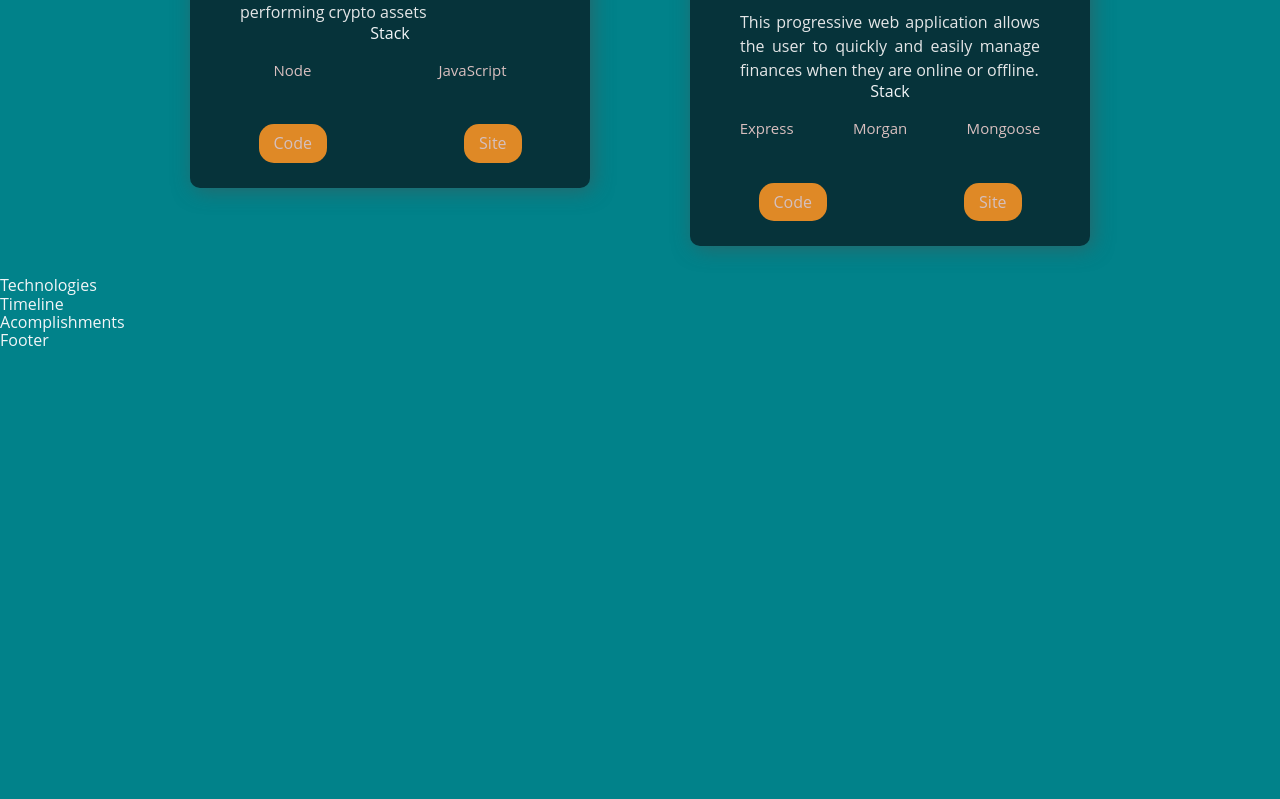
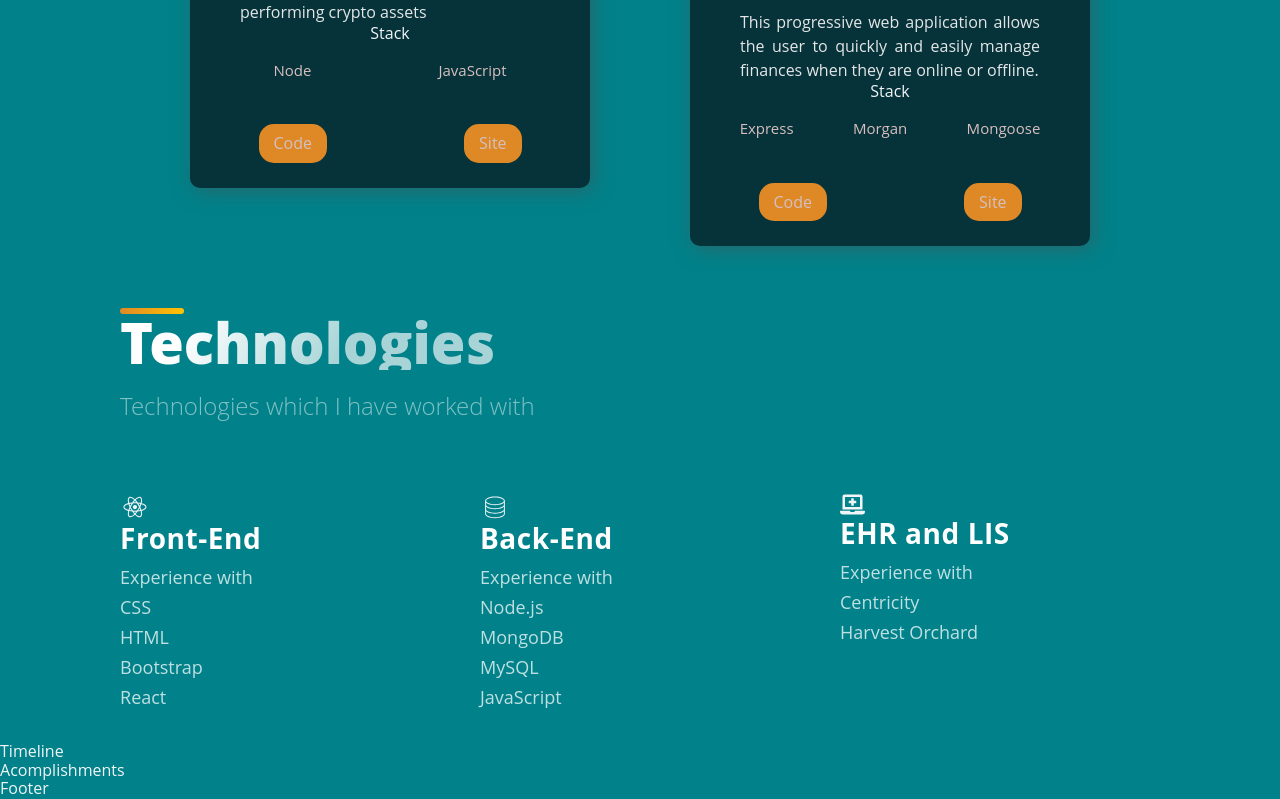
Before and after one commit to DMAN28/supreme-portfolio, a Next.js app: page / in a window 1280 px wide. Shown: the part 2508-3307 px from the top of the page. Before the commit the page ends 2859 px from the top, so only its background shows below. Built offline with nearby package versions, Linux system fonts and the light colour scheme.

Commit message:
added a technologies section

```diff
--- a/src/components/Technologies/Technologies.js
+++ b/src/components/Technologies/Technologies.js
@@ -1,12 +1,60 @@
 import React from 'react';
-import { DiFirebase, DiReact, DiZend } from 'react-icons/di';
+import { DiStreamline, DiReact, DiJekyllSmall } from 'react-icons/di';
+import { FaLaptopMedical } from 'react-icons/fa';
 import { Section, SectionDivider, SectionText, SectionTitle } from '../../styles/GlobalComponents';
 import { List, ListContainer, ListItem, ListParagraph, ListTitle } from './TechnologiesStyles';
 
 const Technologies = () =>  (
-  <div>
-    Technologies
-  </div>
+  <Section id="tech">
+    <SectionDivider/>
+    <SectionTitle>Technologies</SectionTitle>
+    <SectionText>
+      Technologies which I have worked with
+    </SectionText>
+    <List>
+      <ListItem>
+         <DiReact size="3rem"/>
+         <ListContainer>
+          <ListTitle>Front-End</ListTitle>
+          <ListParagraph>
+            Experience with <br/>
+            CSS<br/>
+            HTML<br/>
+            Bootstrap<br/>
+            React<br/>
+          </ListParagraph>
+        </ListContainer>
+      </ListItem>
+
+      <ListItem>
+         <DiStreamline size="3rem"/>
+         <ListContainer>
+          <ListTitle>Back-End</ListTitle>
+          <ListParagraph>
+            Experience with <br/>
+            Node.js<br/>
+            MongoDB<br/>
+            MySQL<br/>
+            JavaScript<br/>
+
+          </ListParagraph>
+        </ListContainer>
+      </ListItem>
+
+      <ListItem>
+         <FaLaptopMedical size="2.5rem"/>
+         <ListContainer>
+          <ListTitle>EHR and LIS</ListTitle>
+          <ListParagraph>
+          Experience with <br/>
+            Centricity <br/>
+            Harvest Orchard<br/>
+
+          </ListParagraph>
+        </ListContainer>
+      </ListItem>
+    </List>
+  </Section>
 );
 
 export default Technologies;
```
